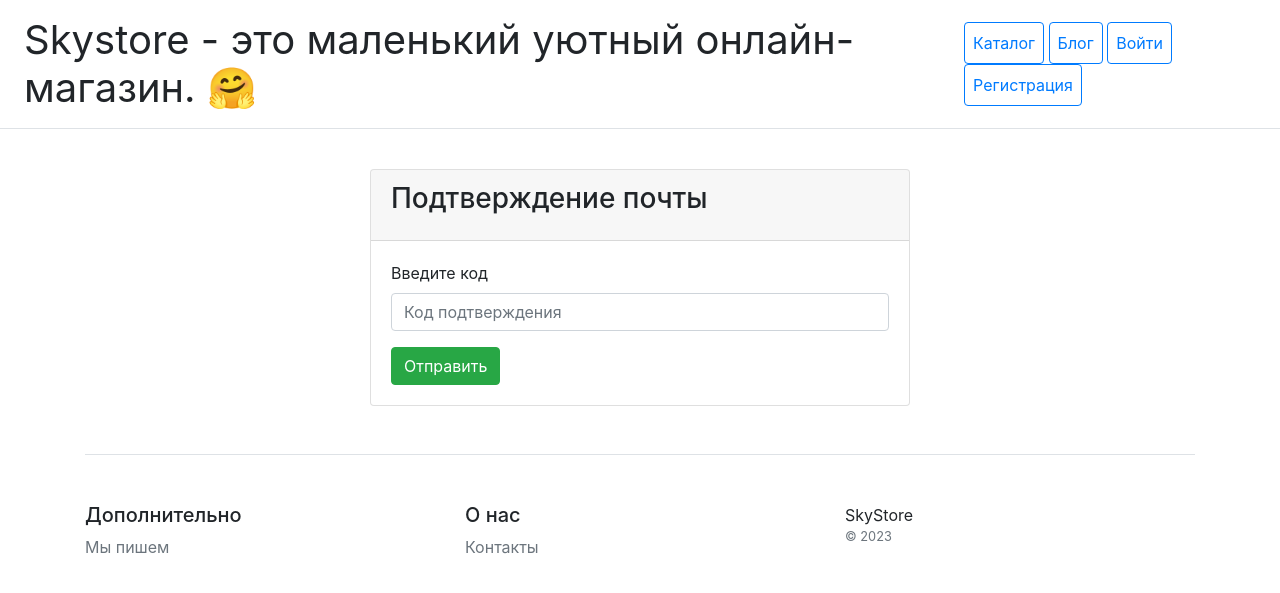
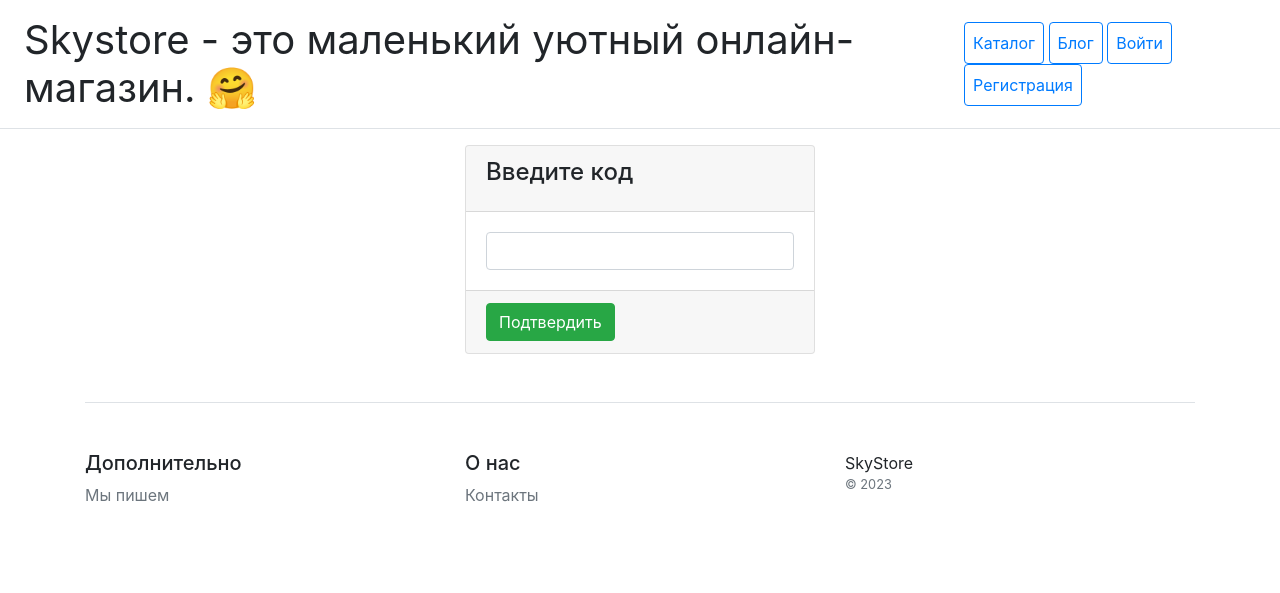
Before and after one commit to ckp1mo/online-store, a Django app: page /users/verification/ in a window 1280 px wide. Shown: the top 593 px of the page. Run offline with Django 4.2, Linux system fonts and the light colour scheme; parts of the project's set-up code (start-up, migrations or seed data) failed here and were passed over; some libraries are stand-ins or nearby versions.

Commit message:
update form

```diff
--- a/users/templates/users/verification.html
+++ b/users/templates/users/verification.html
@@ -2,25 +2,22 @@
 
 {% block content %}
   <div class="col-12">
-    <form class="row pt-4" method="post">
-        <div class="col-3"></div>
-        <div class="col-6">
+      <form class='row' method="post" enctype="multipart/form-data">
+          <div class="col-4"></div>
+          <div class="col-4">
             <div class="card">
               <div class="card-header">
-                    <h3 class="card-title">
-                        Подтверждение почты
-                    </h3>
+                <h4 class="card-title">
+                  Введите код
+                </h4>
               </div>
               <div class="card-body">
                   {% csrf_token %}
-                    <div class="mb-3">
-                        <label for="name">Введите код</label>
-                        <input type="text" name="name" class="form-control" id="name" placeholder="Код подтверждения"
-                               required>
+
+                  <input type="text" name="verification_code" class="form-control" id="verification_code" required>
               </div>
-                    <button type="submit" class="btn btn-success">
-                        Отправить
-                    </button>
+              <div class="card-footer">
+                  <button type="submit" class="btn btn-success">Подтвердить</button>
               </div>
             </div>
           </div>
```
Lines whose indentation alone changed are shown as unchanged.
